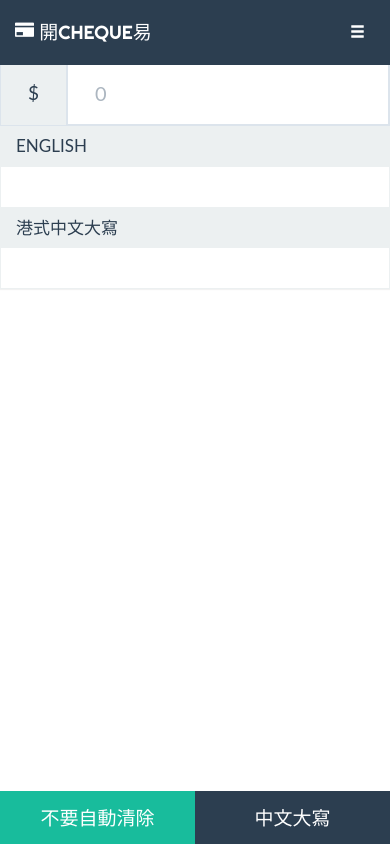
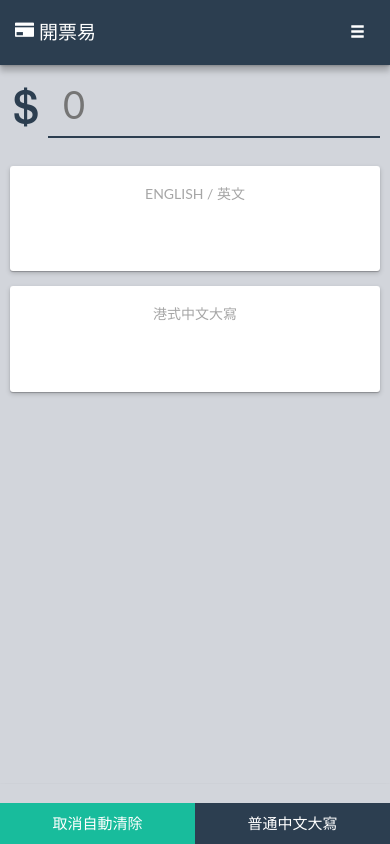
Before and after one commit to seohea/hoichequeyi, a plain HTML site: page www/index.html in a window 390 px wide. Drawn offline with Linux system fonts and the light colour scheme; some packages are replaced by stand-ins of ours.

Commit message:
v1.1.2
UI,warnings

```diff
--- a/www/index.html
+++ b/www/index.html
@@ -8,7 +8,6 @@
         <meta name="viewport" content="user-scalable=no, initial-scale=0.5, maximum-scale=0.5, width=device-width" />
         <link rel="stylesheet" type="text/css" href="css/index.css" />
         <link href="css/bootstrap.min.css" rel="stylesheet">
-        <link href='https://fonts.googleapis.com/css?family=Righteous' rel='stylesheet' type='text/css'>
 
         <style type="text/css">
             * {
@@ -21,6 +20,8 @@
                 -webkit-touch-callout: none;                /* prevent callout to copy image, etc when tap to hold */
                 -webkit-text-size-adjust: none;             /* prevent webkit from resizing text to fit */
                 -webkit-user-select: none;                  /* prevent copy paste, to allow, change 'none' to 'text' */
+
+                background-color: #d2d5db;
             }
 
             #bottomnav {
@@ -34,14 +35,71 @@
                 bottom: 0px;
             }
 
-            .panel-body{
-                padding: 10px 0px;
-                min-height: 40px;
+            #warn_msg{
+                font-size: 14px;
+                padding-top: 2px;
+                text-align: left;
+                color:#2c3e50;
             }
 
-            .panel-body p{ margin: 0px; }
+            #inputgroup{
+                margin-right: 10px;
+            }
 
-            #warn_msg{ font-size: 16px; }
+            #moneyinput, #moneyinputsymbol{
+                padding: 5px 15px;
+                font-size: 38px;
+                border: 0px;
+                background-color: rgba(0,0,0,0);
+            }
+
+            #moneyinputsymbol{
+                padding: 5px;
+            }
+
+            #moneyinput{
+                -webkit-appearance: none;
+                width: 100%;
+                border-bottom: 2px solid #2c3e50;
+            }
+
+            .myPanel{
+                margin: 15px 10px;
+                padding: 5px 0px;
+                border: 0px;
+                box-shadow: 0 2px 5px rgba(0,0,0,0.19), 0 1px 1px rgba(0,0,0,0.23);
+                border-radius: 3px !important;
+            }
+
+            .myPanel .panel-body{
+                 text-align:center;
+                 font-size:20px;
+                 padding: 8px;
+                 min-height: 50px;
+            }
+
+            .myPanel .panel-body p{ margin: 0px; }
+
+            .myPanel .panel-heading{
+                background-color: #ffffff;
+                color: #a6a6a6;
+                border: 0px;
+                text-align: center;
+            }
+
+            .myPanel .panel-heading h3{ font-size: 14px !important; padding: 5px; margin: 0px; }
+
+            #warn_panel{
+                text-align:center;
+                padding: 8px;
+                margin-top: 15px;
+                box-shadow: 0 1px 2px rgba(0,0,0,0.19), 0 1px 1px rgba(0,0,0,0.30);
+            }
+
+            .navbar{
+                box-shadow: 0 1px 2px rgba(0,0,0,0.19), 0 6px 6px rgba(0,0,0,0.23);
+                border:none;
+            }
 
             input:hover, input:focus, input:active { outline: none !important; } input { outline: none; }
             div:hover, div:focus, div:active { outline: none !important;} div { outline: none; }
@@ -226,7 +284,7 @@
                     $("#setting-clear").html("自動清除");
                 }else{
                     clear = true;
-                    $("#setting-clear").html("不要自動清除");
+                    $("#setting-clear").html("取消自動清除");
                 }
                 //$('.navbar-toggle').click();
             }
@@ -235,10 +293,10 @@
                 if(hkstyle == true){
                     hkstyle = false;
                     $("#setting-hkstyle").text("港式中文大寫");
-                    $("#zh_panel").text("中文大寫");
+                    $("#zh_panel").text("普通中文大寫");
                 }else{
                     hkstyle = true;
-                    $("#setting-hkstyle").text("中文大寫");
+                    $("#setting-hkstyle").text("普通中文大寫");
                     $("#zh_panel").text("港式中文大寫");
                 }
                 convert(document.getElementById('moneyinput').value);
@@ -261,7 +319,9 @@
                 }else if (num >= 1000000000){
                     $("#warn_panel").show();
                     $("#warn_msg").text("輸入金額過大了，請重新輸入");
-                    document.getElementById('moneyinput').value = "";
+                    $('#moneyinput').val("");
+                    $("#result_eng").text("");
+                    $("#result_zh").text("");
                     return false;
                 }else if (((String(num).length - String(num).replace(/\./g,'').length)) >= 1) {
                     var cents = String(num).split(".")[1];
@@ -277,8 +337,8 @@
                             $("#result_zh").text("");
                             return false;
                         }else if(String(cents).length == 1 && cents<10){
-                            $("#warn_panel").show();
-                            $("#warn_msg").text("溫馨提示：請於支票上填寫 HK$"+num+"0");
+                            //$("#warn_panel").show();
+                            //$("#warn_msg").text("溫馨提示：請於支票上填寫 HK$"+num+"0");
                         }else{
                             $("#warn_panel").hide();
                         }
@@ -288,6 +348,8 @@
                     $("#warn_msg").text("溫馨提示：請於支票上填寫 HK$"+num+".00");
                     return true;
                 }
+
+                $("#warn_msg").text("");
                 return true;
             }
 
@@ -363,7 +425,7 @@
                     <button type="button" class="navbar-toggle" data-toggle="collapse" data-target="#bs-example-navbar-collapse-1" style="border: 0px;">
                         <span class="glyphicon glyphicon-menu-hamburger" style="color:white;"></span>
                     </button>
-                    <a class="navbar-brand" style="font-family: 'Righteous', cursive;"><span class="glyphicon glyphicon-credit-card"></span>&nbsp;開Cheque易</a>
+                    <a class="navbar-brand"><span class="glyphicon glyphicon-credit-card"></span>&nbsp;開票易</a>
                 </div>
 
                 <!-- Collect the nav links, forms, and other content for toggling -->
@@ -388,56 +450,47 @@
         </nav>
 
         <header>
-            <div class="container" style="padding:30px 0px;">
-                <!--div class="row">
-                    <div class="col-lg-12">
-                        <div class="intro-text">
-                            <span class="skills">一個俾你了解呢個世界既地方</span>
-                        </div>
-                    </div>
-                </div-->
+            <div class="container" style="padding:36px 0px;">
             </div>
         </header>
 
         <div class="container">
             <div class="row">
-                <div class="input-group input-group-lg">
-                  <span class="input-group-addon">$</span>
-                  <input type="number" name="txtNumber" class="form-control" aria-label="Amount (to the nearest dollar)" placeholder = "0" id="moneyinput" style="font-size:20px;" oninput="convert(this.value);">
-                  <!--span class="input-group-btn">
-                    <button class="btn btn-default" type="button" onclick="convert(document.getElementById('moneyinput').value);"><span class="glyphicon glyphicon-transfer"></span></button>
-                  </span-->
+                <!--div class="input-group input-group-lg" id="inputgroup">
+                  <span class="input-group-addon" id="moneyinputsymbol"><span class="glyphicon glyphicon-usd"></span></span>
+                  <input type="number" name="txtNumber" class="form-control" aria-label="Amount (to the nearest dollar)" placeholder = "0" id="moneyinput" oninput="convert(this.value);">
                 </div>
+                <p id="warn_msg"></p-->
+                <table id="inputgroup">
+                    <tr>
+                        <td rowspan="2"><span id="moneyinputsymbol"><span class="glyphicon glyphicon-usd"></span></span></td>
+                        <td><input type="number" name="txtNumber" aria-label="Amount (to the nearest dollar)" placeholder = "0" id="moneyinput" oninput="convert(this.value);"></td>
+                    </tr>
+                    <tr><td><p id="warn_msg"></p></td></tr>
+                </table>
             </div>
             <div class="row">
-                <div class="panel panel-default" style="margin: 0px;">
+                <!--div class="alert alert-info" role="alert" id="warn_panel" style="display:none;"><p id="warn_msg"></p></div-->
+
+                <div class="panel panel-default myPanel">
                   <div class="panel-heading">
-                    <h3 class="panel-title">English</h3>
+                    <h3 class="panel-title">English / 英文</h3>
                   </div>
-                  <div class="panel-body" style=" text-align:center; font-size:22px;">
+                  <div class="panel-body">
                     <p id="result_eng"></p>
                   </div>
                 </div>
 
-                <div class="panel panel-default" style="margin: 0px;" >
+                <div class="panel panel-default myPanel" >
                   <div class="panel-heading">
                     <h3 class="panel-title" id="zh_panel">港式中文大寫</h3>
                   </div>
-                  <div class="panel-body" style=" text-align:center; font-size:28px;">
+                  <div class="panel-body">
                     <p id="result_zh"></p>
                   </div>
                 </div>
 
-                <!--div class="panel panel-danger" style="margin: 0px; display:none;" id="warn_panel">
-                  <div class="panel-heading">
-                    <h3 class="panel-title"><span class="glyphicon glyphicon-info-sign"></span>&nbsp;注意</h3>
-                  </div>
-                  <div class="panel-body" style=" text-align:center;">
-                    <p id="warn_msg"></p>
-                  </div>
-                </div-->
 
-                <div class="alert alert-warning" role="alert" id="warn_panel" style="display:none; text-align:center;"><p id="warn_msg"></p></div>
             </div>
             <div style="padding-bottom:90px;">
             </div>
@@ -451,7 +504,7 @@
                 <h4 class="modal-title" id="myModalLabel">關於</h4>
               </div>
               <div class="modal-body">
-                <h4>開cheque易</h4>
+                <h4>開票易 / 開cheque易</h4>
                 <ul>
                   <li>版權所有 &copy; Seohea Production</li>
                   <li>版本 1.1</li>
@@ -468,10 +521,10 @@
             <div class="container">
                 <div class="btn-group btn-group-justified" role="group" aria-label="...">
                     <div class="btn-group btn-group" role="group">
-                        <button class="btn btn-success btn-lg" type="button" onclick="changeclear();" id="setting-clear" style="padding:6% 0px" >不要自動清除</button>
+                        <button class="btn btn-success" type="button" onclick="changeclear();" id="setting-clear" style="padding:4% 0px" >取消自動清除</button>
                     </div>
                     <div class="btn-group btn-group" role="group">
-                        <button class="btn btn-primary btn-lg" type="button" onclick="changehkstyle();" id="setting-hkstyle" style="padding:6% 0px;">中文大寫</button>
+                        <button class="btn btn-primary" type="button" onclick="changehkstyle();" id="setting-hkstyle" style="padding:4% 0px;">普通中文大寫</button>
                     </div>
                 </div>
             </div>
```
